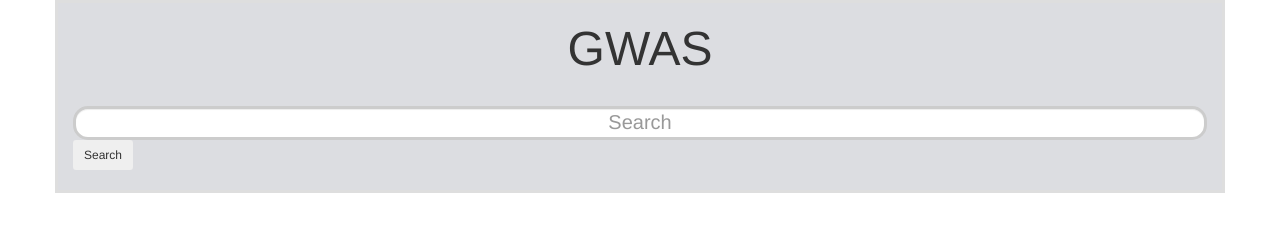
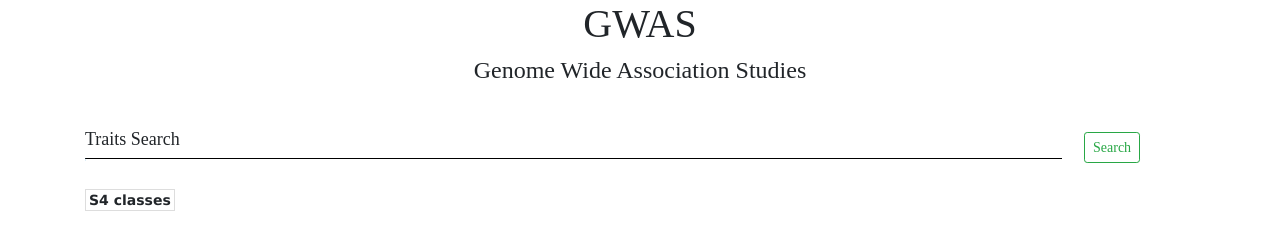
Before and after one commit to aspergillus/GWAS, a plain HTML site: page index.html in a window 1280 px wide. Drawn offline with nearby package versions, Linux system fonts and the light colour scheme.

Commit message:
tables has been formed

```diff
--- a/getquery.js
+++ b/getquery.js
@@ -1,11 +1,24 @@
+var input = document.getElementById("query-box");
+
+// Execute a function when the user releases a key on the keyboard
+input.addEventListener("keyup", function(event) {
+  // Number 13 is the "Enter" key on the keyboard
+  if (event.keyCode === 13) {
+    // Cancel the default action, if needed
+    event.preventDefault();
+    // Trigger the button element with a click
+    document.getElementById("get-results").click();
+  }
+});
 
 function callandgetresults() {
     let xhr = new XMLHttpRequest();
-        var userquery = document.getElementById('query-box').value  // first element in DOM  (index 0) with name="txtJob"
 
+    var userquery = document.getElementById('query-box').value
+    // first element in DOM  (index 0) with name="txtJob"
 
-        // 2. Configure it: GET-request for the URL /article/.../load
-        xhr.open('GET', 'http://localhost/api/index.php?query='+userquery);
+    // 2. Configure it: GET-request for the URL
+    xhr.open('GET', 'http://127.0.0.1:7262/Query?query='+userquery);
 
     // 3. Send the request over the network
     xhr.send();
@@ -14,9 +27,27 @@
     xhr.onload = function() {
     if (xhr.status != 200) { // analyze HTTP status of the response
         alert(`Error ${xhr.status}: ${xhr.statusText}`); // e.g. 404: Not Found
-        } else { // show the result
-            document.getElementById("result").innerHTML = xhr.response;
-            // alert(`Done, got ${xhr.response.length} bytes`); // response is the server
+    } else {
+        // show the result
+        var data = xhr.response;
+        var jsonResponse = JSON.parse(data);
+
+        const options = jsonResponse[0].split(',')
+
+        var table = document.getElementById("Number_of_data");
+        var count=1
+
+        options.forEach(option => {
+            var row = table.insertRow(count);
+
+            splitted = option.split(': ');
+            var cell1 = row.insertCell(0);
+            var cell2 = row.insertCell(1);
+            cell1.innerHTML = `<a href = "http://127.0.0.1/tool/details.html?of=${splitted[0]}&query=${userquery}">` + splitted[0] + '</a>';
+            cell2.innerHTML = splitted[1];
+            count++;
+        });
+
     }
     };
 
--- a/index.html
+++ b/index.html
@@ -1,73 +1,62 @@
 <html lang="en">
+
 <head>
   <title>Database</title>
   <meta name="viewport" content="width=device-width, initial-scale=1.0">
   <meta charset="utf-8">
-  <link rel="title icon" href="images/database_logo_3.png">
   <meta name="viewport" content="width=device-width, initial-scale=1">
-  <link rel="stylesheet" href="https://maxcdn.bootstrapcdn.com/bootstrap/3.4.0/css/bootstrap.min.css">
-  <script src="https://ajax.googleapis.com/ajax/libs/jquery/3.4.1/jquery.min.js"></script>
-  <script src="https://maxcdn.bootstrapcdn.com/bootstrap/3.4.0/js/bootstrap.min.js"></script>
+  <link rel="stylesheet" href="https://maxcdn.bootstrapcdn.com/bootstrap/4.0.0/css/bootstrap.min.css"
+    integrity="sha384-Gn5384xqQ1aoWXA+058RXPxPg6fy4IWvTNh0E263XmFcJlSAwiGgFAW/dAiS6JXm" crossorigin="anonymous">
+  <script src="https://code.jquery.com/jquery-3.2.1.slim.min.js"
+    integrity="sha384-KJ3o2DKtIkvYIK3UENzmM7KCkRr/rE9/Qpg6aAZGJwFDMVNA/GpGFF93hXpG5KkN" crossorigin="anonymous">
+  </script>
+  <script src="https://cdnjs.cloudflare.com/ajax/libs/popper.js/1.12.9/umd/popper.min.js"
+    integrity="sha384-ApNbgh9B+Y1QKtv3Rn7W3mgPxhU9K/ScQsAP7hUibX39j7fakFPskvXusvfa0b4Q" crossorigin="anonymous">
+  </script>
+  <script src="https://maxcdn.bootstrapcdn.com/bootstrap/4.0.0/js/bootstrap.min.js"
+    integrity="sha384-JZR6Spejh4U02d8jOt6vLEHfe/JQGiRRSQQxSfFWpi1MquVdAyjUar5+76PVCmYl" crossorigin="anonymous">
+  </script>
   <link rel="stylesheet" type="text/css" href="style.css" />
-  <script>
+  <script></script>
+</head>
 
-    function callandgetresults() {
-        let xhr = new XMLHttpRequest();
-
-        var userquery = document.getElementById('query-box').value
-        // first element in DOM  (index 0) with name="txtJob"
-
-        // 2. Configure it: GET-request for the URL
-        xhr.open('GET', 'http://127.0.0.1:9494/Query?query='+userquery);
-
-        // 3. Send the request over the network
-        xhr.send();
-
-        // 4. This will be called after the response is received
-        xhr.onload = function() {
-        if (xhr.status != 200) { // analyze HTTP status of the response
-            alert(`Error ${xhr.status}: ${xhr.statusText}`); // e.g. 404: Not Found
-        } else { // show the result
-            const resultdiv = document.getElementById("result_box");
-            resultdiv.style.display == '';
-            resultdiv.innerHTML = xhr.response;
-
-            // alert(`Done, got ${xhr.response.length} bytes`); // response is the server
-        }
-        };
-
-        xhr.onerror = function() {
-        alert("Request failed");
-        };
-    }
-    </script>
-</head>
 <body>
   <div class="container body">
 
     <!-- jumpotron of the page -->
     <div class="jumpotron">
       <h1 class="head_line">GWAS</h1>
+      <h4>Genome Wide Association Studies</h4>
     </div>
 
     <br>
 
     <!-- Search button  -->
     <div class="search-box">
-        <input class="form-control mr-sm-2 search_text" type="text" placeholder="Search" aria-label="Search"
-        id="query-box">
-        <button class="btn btn-elegant btn-rounded btn-sm" type="submit" id="get-results" value="getresults"
-        onclick="callandgetresults()" >Search</button>
-      </form>
+      <div class="form">
+        <input type="text" name="name" autocomplete="off" id="query-box" required />
+        <label for="name" class="label-name">
+          <span class="content-name">Traits Search</span>
+        </label>
+      </div>
+      <div class="search-button">
+        <button class="btn btn-outline-success btn-rounded btn-sm my-0" type="submit" id="get-results"
+          value="getresults" onclick="callandgetresults()">Search</button>
+      </div>
     </div>
-
     <br>
-
+    <br>
+    <br>
     <!-- result page -->
-    <div id ="result_box" style="display: none">
+    <div id="result_box">
       <div class="result_page">
+        <table id="Number_of_data">
+          <th colspan="2">S4 classes</th>
+        </table>
       </div>
     </div>
   </div>
+  <script src="getquery.js"></script>
 </body>
+
 </html>
--- a/style.css
+++ b/style.css
@@ -1,23 +1,104 @@
-.body {
-    border: 3px solid #dedede;
-    background-color: #dcdde1;
+body {
+    height: 60vh;
+    display: flex;
+    justify-content: space-around;
+    font-family: Times New Roman;
 }
 
-.head_line{
+.jumpotron {
     text-align: center;
     font-size: -webkit-xxx-large;
 }
 
-.search_text{
-    border: 3px solid #ccc;
-    text-align: -webkit-center;
+th,
+td,
+p,
+input {
+    font: 14px Verdana;
 }
 
-.form-control{
-    border-radius: 15px;
-    font-size: 20px;
+table,
+th,
+td {
+    border: solid 1px #DDD;
+    border-collapse: collapse;
+    padding: 2px 3px;
+    text-align: center;
 }
 
-.form-inline{
-    text-align: center;
+th {
+    font-weight: bold;
 }
+
+.form {
+    width: 88%;
+    position: relative;
+    height: 50px;
+    overflow: hidden;
+    float: left;
+}
+
+.form input {
+    width: 100%;
+    height: 100%;
+    color: #595f6e;
+    padding-top: 20px;
+    border: none;
+    outline: none;
+    padding-bottom: 10px;
+}
+
+.form label {
+    position: absolute;
+    bottom: 0px;
+
+    left: 0%;
+    width: 100%;
+    height: 100%;
+    pointer-events: none;
+    border-bottom: 1px solid black;
+}
+
+.form label::after {
+    content: "";
+    position: absolute;
+    left: 0px;
+    bottom: -3px;
+    height: 100%;
+    width: 100%;
+    border-bottom: 3px solid #5fa8d3;
+    transform: translateX(-100%);
+    transition: transform 0.3s ease;
+}
+
+.content-name {
+    position: absolute;
+    bottom: 5px;
+    left: 0px;
+    transition: all 0.3s ease;
+    font-size: 18px;
+}
+
+.form input:focus+.label-name .content-name,
+.form input:valid+.label-name .content-name {
+    transform: translateY(-90%);
+    font-size: 14px;
+    color: #5fa8d3;
+}
+
+.form input:focus+.label-name::after,
+.form input:valid+.label-name::after {
+    transform: translateX(0%);
+}
+
+.search-button {
+    width: 10%;
+    padding-top: 15px;
+    float: right
+}
+
+#result_box {
+    justify-content: center;
+    align-items: center;
+    width: 100%;
+}
```
Also changed, not shown: details.html (added, +139 -0 lines), waste.html (+0 -5 lines), 4 other files. Lines whose indentation alone changed are shown as unchanged.
